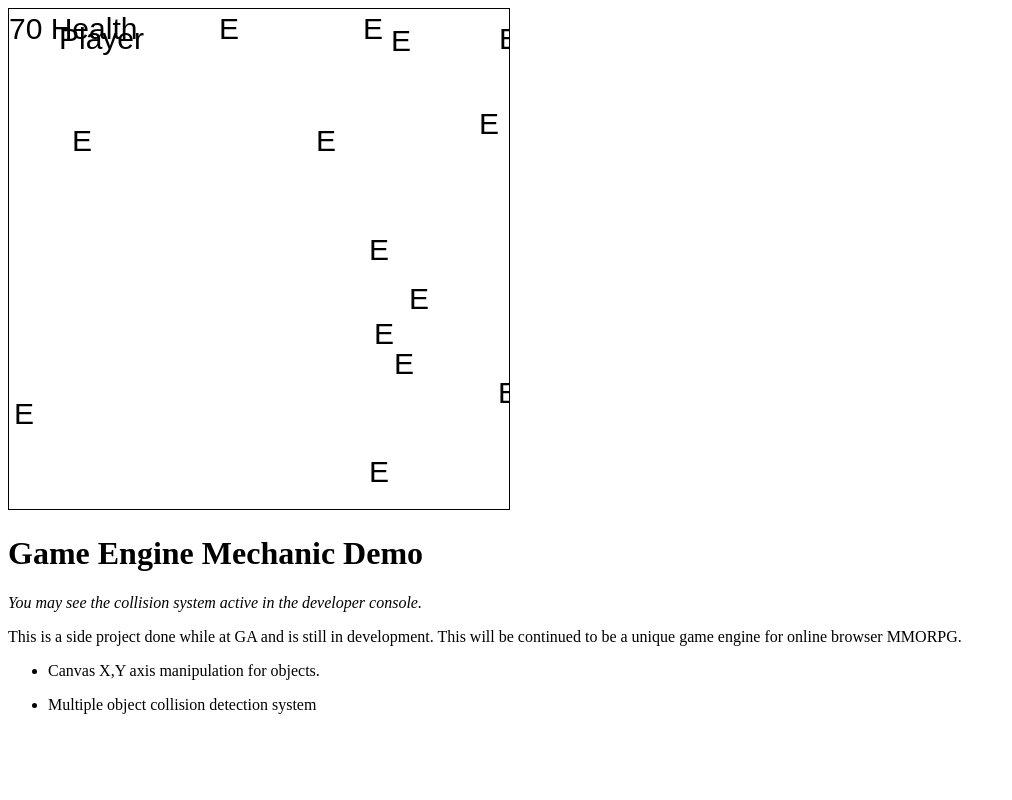
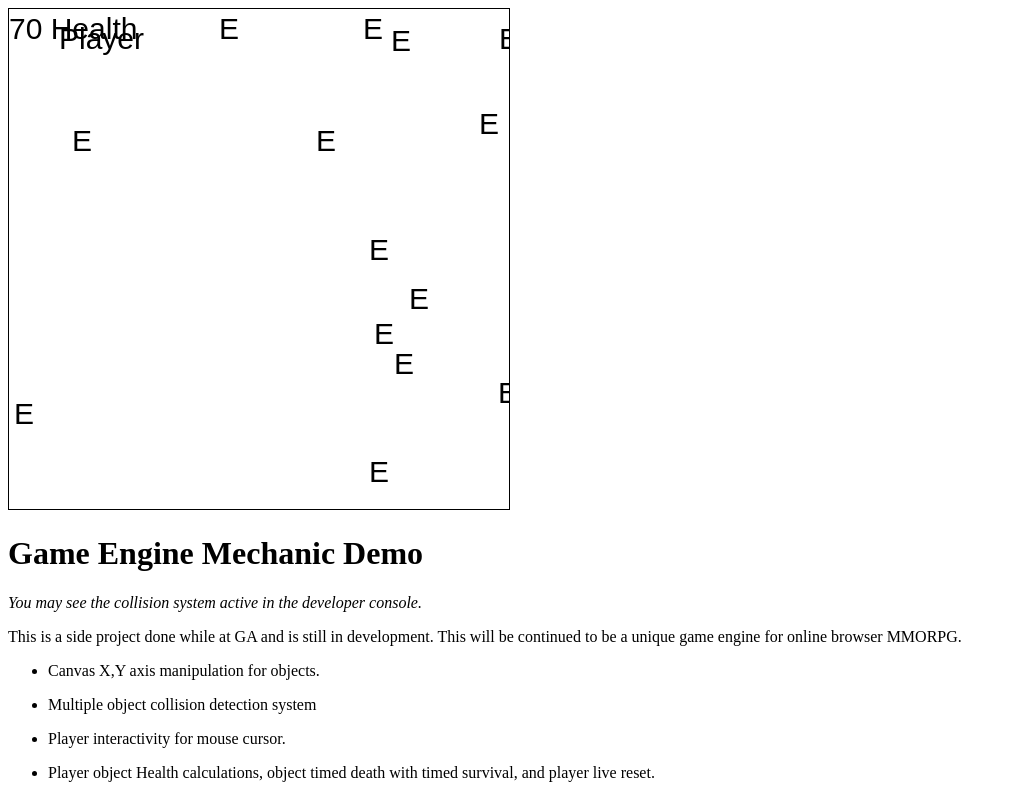
Before and after one commit to BaoPham92/Game_Experiment_1, a plain HTML site: page index.html in a window 1280 px wide. Shown: the whole page, without its empty margins (0-1012 px from the left). Drawn offline with Linux system fonts and the light colour scheme.

Commit message:
updated html

```diff
--- a/index.html
+++ b/index.html
@@ -15,6 +15,8 @@
 	<ul>
 		<li><p>Canvas X,Y axis manipulation for objects.</p></li>
 		<li><p>Multiple object collision detection system</p></li>
+		<li><p>Player interactivity for mouse cursor.</p></li>
+		<li><p>Player object Health calculations, object timed death with timed survival, and player live reset.</p></li>
 	</ul>
 </div>
 <script src="script.js"></script>
```
